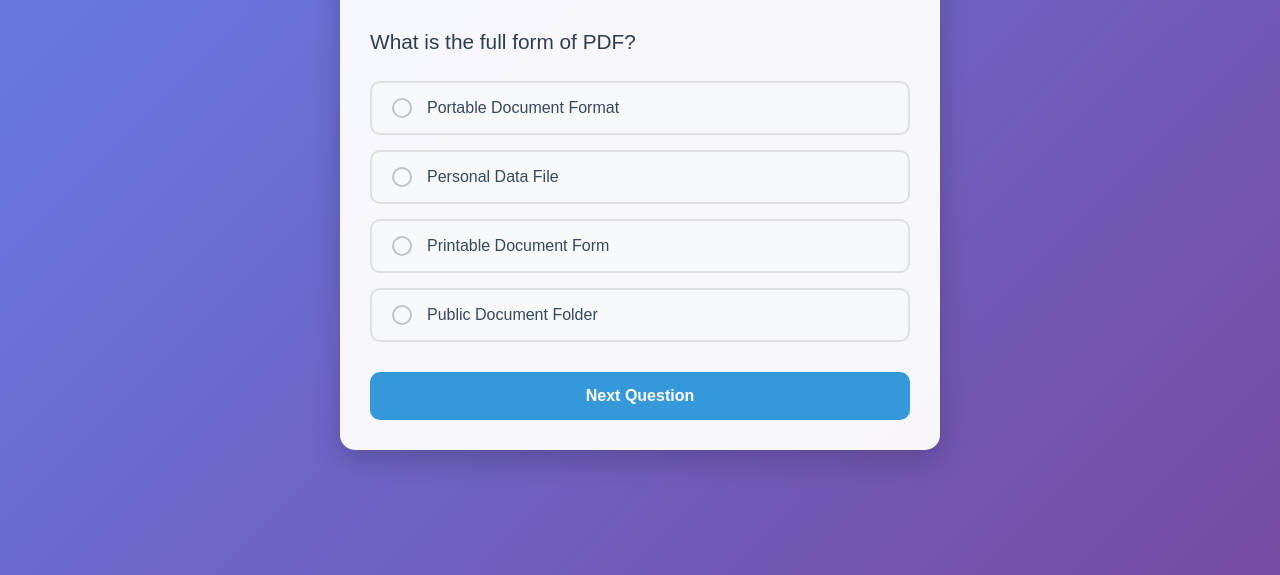
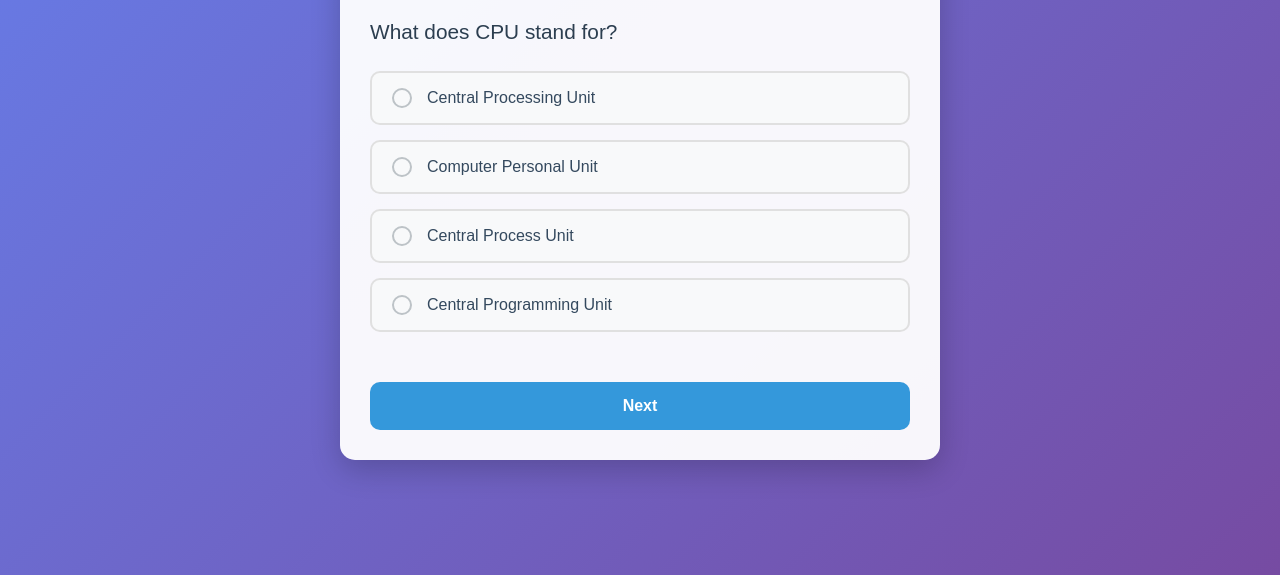
Before and after one commit to Zakki-05/quiz, a plain HTML site: page index.html in a window 1280 px wide. Shown: the part 225-800 px from the top of the page. Drawn offline with Linux system fonts and the light colour scheme.

Commit message:
Refactor quiz structure and improve feedback mechanism in JavaScript; update HTML layout for better readability; add spacing in CSS.

```diff
--- a/script.js
+++ b/script.js
@@ -1,90 +1,111 @@
-// Quiz Data
-const questions = [
+document.addEventListener('DOMContentLoaded', function () {
+  // Quiz questions and answers
+  const quizData = [
     {
-    question: "What is the full form of PDF?",
-    option1: "Portable Document Format",
-    option2: "Personal Data File",
-    option3: "Printable Document Form",
-    option4: "Public Document Folder",
-    correctAnswer: "option1"
+      question: "What does CPU stand for?",
+      options: [
+        "Central Processing Unit",
+        "Computer Personal Unit",
+        "Central Process Unit",
+        "Central Programming Unit"
+      ],
+      correct: 0
     },
     {
-    question: "Which software is used for creating spreadsheets?",
-    option1: "Microsoft Word",
-    option2: "Microsoft Excel",
-    option3: "Microsoft PowerPoint",
-    option4: "Microsoft Access",
-    correctAnswer: "option2"
+      question: "Which of these is not a programming language?",
+      options: [
+        "Python",
+        "Java",
+        "HTML",
+        "C++"
+      ],
+      correct: 2
     },
     {
-    question: "What is the default file extension of a Microsoft Word document (2007 and later)?",
-    option1: ".txt",
-    option2: ".doc",
-    option3: ".docx",
-    option4: ".word",
-    correctAnswer: "option3"
+      question: "What is the main function of RAM in a computer?",
+      options: [
+        "Permanent storage of data",
+        "Processing graphics",
+        "Temporary storage for quick access",
+        "Managing network connections"
+      ],
+      correct: 2
     },
     {
-    question: "Which of the following is an example of an operating system?",
-    option1: "Google Chrome",
-    option2: "Microsoft Excel",
-    option3: "Windows 11",
-    option4: "Adobe Photoshop",
-    correctAnswer: "option3"
+      question: "Which protocol is used to send email?",
+      options: [
+        "HTTP",
+        "FTP",
+        "SMTP",
+        "SSH"
+      ],
+      correct: 2
     },
     {
-    question: "What does 'URL' stand for?",
-    option1: "Uniform Resource Locator",
-    option2: "Universal Reference Link",
-    option3: "Unified Resource Library",
-    option4: "Unique Retrieval Locator",
-    correctAnswer: "option1"
+      question: "What does 'www' stand for in a website URL?",
+      options: [
+        "World Wide Web",
+        "Web World Wide",
+        "Wide Web World",
+        "World Web Wide"
+      ],
+      correct: 0
     },
     {
-    question: "Which key combination is used to copy text in most applications?",
-    option1: "Ctrl + X",
-    option2: "Ctrl + C",
-    option3: "Ctrl + V",
-    option4: "Ctrl + Z",
-    correctAnswer: "option2"
+      question: "Which of these is an operating system?",
+      options: [
+        "Microsoft Word",
+        "Adobe Photoshop",
+        "Linux",
+        "Google Chrome"
+      ],
+      correct: 2
     },
     {
-    question: "Which of the following is NOT a web browser?",
-    option1: "Mozilla Firefox",
-    option2: "Google Chrome",
-    option3: "Microsoft Edge",
-    option4: "Microsoft Word",
-    correctAnswer: "option4"
+      question: "What is the binary equivalent of the decimal number 10?",
+      options: [
+        "1010",
+        "1001",
+        "1100",
+        "1111"
+      ],
+      correct: 0
     },
     {
-    question: "What is the function of the 'Ctrl + Z' shortcut?",
-    option1: "Redo an action",
-    option2: "Undo an action",
-    option3: "Paste text",
-    option4: "Save a file",
-    correctAnswer: "option2"
+      question: "Which company developed JavaScript?",
+      options: [
+        "Microsoft",
+        "Netscape",
+        "Google",
+        "Apple"
+      ],
+      correct: 1
     },
     {
-    question: "Which software is used for creating presentations?",
-    option1: "Microsoft Excel",
-    option2: "Microsoft PowerPoint",
-    option3: "Microsoft Word",
-    option4: "Microsoft Access",
-    correctAnswer: "option2"
+      question: "What does HTML stand for?",
+      options: [
+        "Hyper Text Markup Language",
+        "High Tech Markup Language",
+        "Hyperlinks and Text Markup Language",
+        "Home Tool Markup Language"
+      ],
+      correct: 0
     },
     {
-    question: "What does 'CPU' stand for?",
-    option1: "Central Processing Unit",
-    option2: "Computer Processing Unit",
-    option3: "Central Power Unit",
-    option4: "Control Processing Unit",
-    correctAnswer: "option1"
+      question: "Which of these is a relational database management system?",
+      options: [
+        "MongoDB",
+        "MySQL",
+        "Redis",
+        "Elasticsearch"
+      ],
+      correct: 1
     }
   ];
 
-// DOM Elements
-const quizElement = document.getElementById('quiz');
-const resultElement = document.getElementById('result');
+  // DOM elements
+  const quizContainer = document.getElementById('quiz');
+  const resultContainer = document.getElementById('result');
   const questionElement = document.getElementById('question');
   const optionElements = [
     document.getElementById('option1'),
@@ -92,99 +113,128 @@ const optionElements = [
     document.getElementById('option3'),
     document.getElementById('option4')
   ];
-const optionInputs = document.querySelectorAll('input[name="option"]');
+  const currentQuestionElement = document.getElementById('current-question');
+  const totalQuestionsElement = document.getElementById('total-questions');
   const nextButton = document.getElementById('next-btn');
   const restartButton = document.getElementById('restart-btn');
   const scoreElement = document.getElementById('score');
-const currentQuestionElement = document.getElementById('current-question');
-const totalQuestionsElement = document.getElementById('total-questions');
 
-// Quiz State
-let currentQuestionIndex = 0;
+  // Create feedback element
+  const feedbackElement = document.createElement('div');
+  feedbackElement.id = 'feedback';
+  feedbackElement.style.marginTop = '10px';
+  feedbackElement.style.minHeight = '20px';
+  quizContainer.insertBefore(feedbackElement, nextButton);
+
+  // Quiz variables
+  let currentQuestion = 0;
   let score = 0;
-const totalQuestions = questions.length;
+  let selectedOption = null;
 
-// Initialize Quiz
+  // Initialize the quiz
   function initQuiz() {
-  totalQuestionsElement.textContent = totalQuestions;
-  loadQuestion();
+    totalQuestionsElement.textContent = quizData.length;
+    showQuestion();
   }
 
-// Load Question
-function loadQuestion() {
-  if (currentQuestionIndex >= totalQuestions) {
-    showResult();
-    return;
+  // Display the current question and options
+  function showQuestion() {
+    const questionData = quizData[currentQuestion];
+    questionElement.textContent = questionData.question;
+
+    optionElements.forEach((option, index) => {
+      option.textContent = questionData.options[index];
+      // Reset any previous highlighting
+      option.parentElement.style.backgroundColor = '';
+      option.parentElement.style.color = '';
+    });
+
+    currentQuestionElement.textContent = currentQuestion + 1;
+
+    // Clear previous selection and feedback
+    document.querySelectorAll('input[name="option"]').forEach(radio => {
+      radio.checked = false;
+    });
+    feedbackElement.textContent = '';
+    feedbackElement.style.color = '';
+
+    selectedOption = null;
+    nextButton.disabled = true;
+    nextButton.textContent = 'Next';
   }
 
-  const currentQuestion = questions[currentQuestionIndex];
-  currentQuestionElement.textContent = currentQuestionIndex + 1;
+  // Check the selected answer and provide feedback
+  function checkAnswer() {
+    if (selectedOption === null) return false;
 
-  questionElement.textContent = currentQuestion.question;
+    const questionData = quizData[currentQuestion];
+    const isCorrect = selectedOption === questionData.correct;
 
-  optionElements.forEach((element, index) => {
-    element.textContent = currentQuestion[`option${index + 1}`];
+    if (!isCorrect) {
+      // Highlight the correct answer in green
+      optionElements[questionData.correct].parentElement.style.backgroundColor = '#4CAF50';
+      optionElements[questionData.correct].parentElement.style.color = 'white';
+
+      // Highlight the selected (wrong) answer in red
+      optionElements[selectedOption].parentElement.style.backgroundColor = '#f44336';
+      optionElements[selectedOption].parentElement.style.color = 'white';
+
+      feedbackElement.textContent = `Incorrect! The correct answer is: ${questionData.options[questionData.correct]}`;
+      feedbackElement.style.color = '#f44336';
+    } else {
+      feedbackElement.textContent = 'Correct!';
+      feedbackElement.style.color = '#4CAF50';
+    }
+
+    return isCorrect;
+  }
+
+  // Event listeners for option selection
+  document.querySelectorAll('input[name="option"]').forEach((radio, index) => {
+    radio.addEventListener('change', () => {
+      selectedOption = index;
+      nextButton.disabled = false;
+    });
   });
 
-  // Clear selection
-  optionInputs.forEach(input => {
-    input.checked = false;
-  });
-}
+  // Next button click handler
+  nextButton.addEventListener('click', () => {
+    const isCorrect = checkAnswer();
 
-// Check Answer and Move to Next Question
-function nextQuestion() {
-  const selectedOption = document.querySelector('input[name="option"]:checked');
-
-  if (!selectedOption) {
-    alert('Please select an answer!');
-    return;
-  }
-
-  // Check if answer is correct
-  if (selectedOption.value === questions[currentQuestionIndex].correctAnswer) {
+    if (isCorrect) {
       score++;
     }
 
-  currentQuestionIndex++;
+    // Only proceed to next question after showing feedback
+    if (nextButton.textContent === 'Next') {
+      nextButton.textContent = 'Continue';
+    } else {
+      currentQuestion++;
 
-  if (currentQuestionIndex < totalQuestions) {
-    loadQuestion();
+      if (currentQuestion < quizData.length) {
+        showQuestion();
       } else {
         showResult();
       }
     }
+  });
 
-// Show Final Result
+  // Show the final result
   function showResult() {
-  quizElement.style.display = 'none';
-  resultElement.style.display = 'block';
-  scoreElement.textContent = `Your score: ${score} out of ${totalQuestions}`;
+    quizContainer.style.display = 'none';
+    resultContainer.style.display = 'block';
+    scoreElement.textContent = `Your score: ${score} out of ${quizData.length}`;
   }
 
-// Restart Quiz
-function restartQuiz() {
-  currentQuestionIndex = 0;
+  // Restart button click handler
+  restartButton.addEventListener('click', () => {
+    currentQuestion = 0;
     score = 0;
-  quizElement.style.display = 'block';
-  resultElement.style.display = 'none';
-  loadQuestion();
-}
-
-// Event Listeners
-nextButton.addEventListener('click', nextQuestion);
-restartButton.addEventListener('click', restartQuiz);
-
-// Keyboard Navigation
-document.addEventListener('keydown', (e) => {
-  if (e.key === 'Enter') {
-    if (resultElement.style.display === 'block') {
-      restartQuiz();
-    } else {
-      nextQuestion();
-    }
-  }
+    quizContainer.style.display = 'block';
+    resultContainer.style.display = 'none';
+    showQuestion();
   });
 
-// Initialize the quiz when the page loads
-window.onload = initQuiz;
+  // Start the quiz
+  initQuiz();
+});
--- a/styles.css
+++ b/styles.css
@@ -10,6 +10,8 @@
     from { opacity: 0; transform: translateY(20px); }
     to { opacity: 1; transform: translateY(0); }
 }
+
+
 
 @keyframes pulse {
     0% { transform: scale(1); }
```
Also changed, not shown: index.html (+7 -1 lines). Lines whose indentation alone changed are shown as unchanged.
